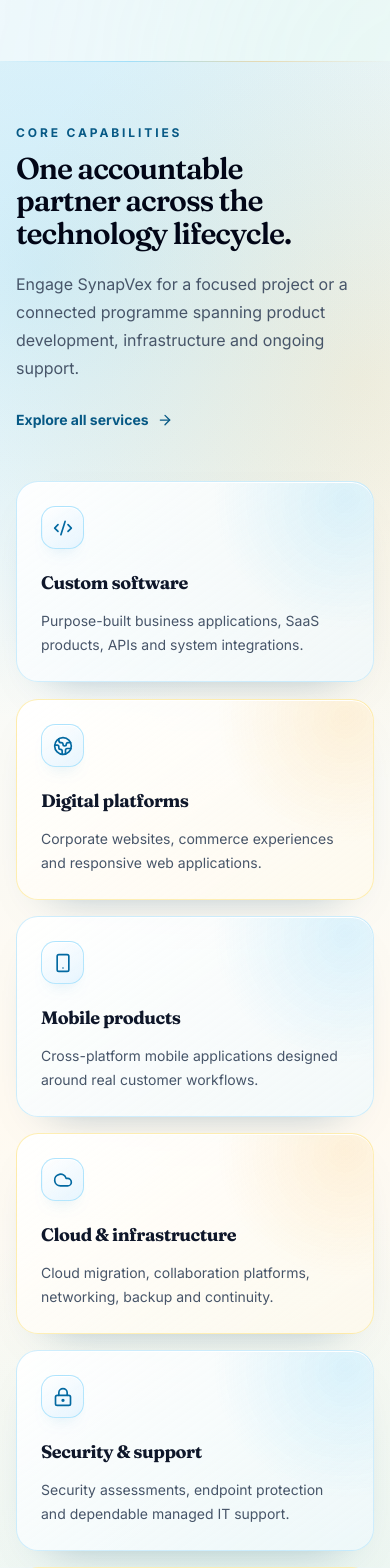
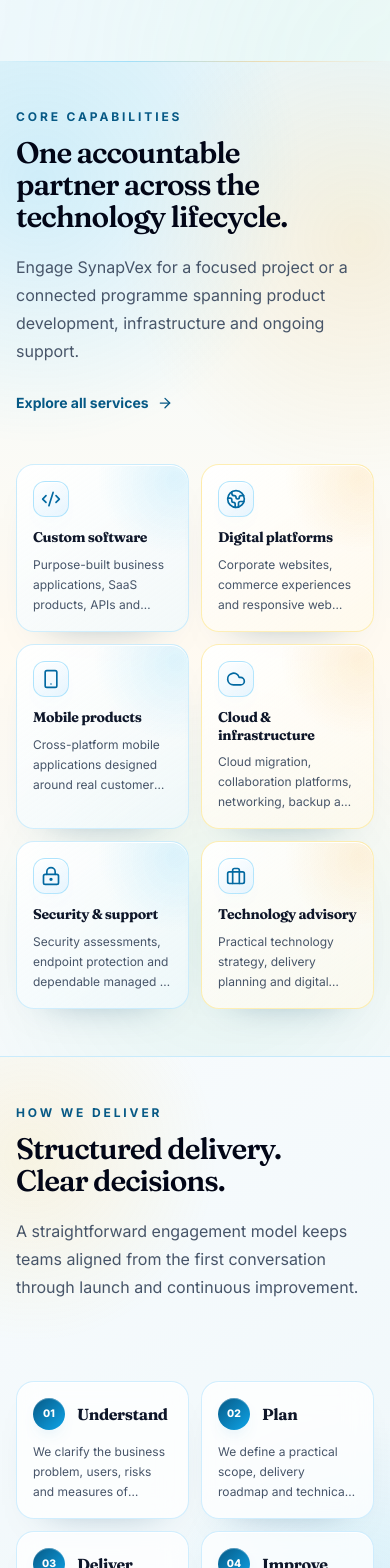
Before and after one commit to ArulananthamAnujan/Synapvex, a React (Vite) app: page / in a window 390 px wide. Shown: the part 1200-2768 px from the top of the page. Built offline with nearby package versions, Linux system fonts and the light colour scheme; no server answers; the database is empty.

Commit message:
style: shorten mobile homepage scrolling distance

```diff
--- a/src/index.css
+++ b/src/index.css
@@ -615,3 +615,24 @@
     -webkit-line-clamp:2;
   }
 }
+
+
+/* Shorter real-device homepage rhythm */
+@media (max-width:639px) {
+  .premium-capabilities-section .corporate-heading,
+  .premium-delivery-section .corporate-heading {
+    font-size:1.85rem;
+    line-height:1.08;
+  }
+  .premium-capability-icon {
+    height:2.25rem;
+    width:2.25rem;
+    border-radius:.75rem;
+  }
+  .premium-difference-card {
+    display:block;
+  }
+  .premium-difference-card > div:first-child {
+    margin-bottom:.75rem;
+  }
+}
--- a/src/pages/public/Home.tsx
+++ b/src/pages/public/Home.tsx
@@ -123,7 +123,7 @@ export default function Home() {
           </div>
         </section>
 
-        <section className="premium-capabilities-section relative py-16 sm:py-24">
+        <section className="premium-capabilities-section relative py-12 sm:py-20">
           <div className="mx-auto grid max-w-7xl gap-12 px-4 sm:px-6 lg:grid-cols-[0.72fr_1.28fr] lg:items-start lg:gap-16 lg:px-8">
             <Reveal className="max-w-3xl lg:sticky lg:top-32">
               <p className="corporate-eyebrow">Core capabilities</p>
@@ -136,12 +136,12 @@ export default function Home() {
               </Link>
             </Reveal>
 
-            <div className="grid gap-4 sm:grid-cols-2">
+            <div className="grid grid-cols-2 gap-3 sm:gap-4">
               {CAPABILITIES.map((capability, index) => (
-                <Reveal key={capability.title} delay={(index % 3) * 60} className="premium-capability-card rounded-[22px] p-6 sm:p-7">
+                <Reveal key={capability.title} delay={(index % 3) * 60} className="premium-capability-card rounded-[18px] p-4 sm:rounded-[22px] sm:p-7">
                   <div className="premium-capability-icon"><capability.icon className="h-5 w-5" /></div>
-                  <h3 className="mt-5 text-lg font-bold text-slate-900">{capability.title}</h3>
-                  <p className="mt-3 text-sm leading-6 text-slate-600">{capability.description}</p>
+                  <h3 className="mt-3 text-sm font-bold leading-tight text-slate-900 sm:mt-5 sm:text-lg">{capability.title}</h3>
+                  <p className="mt-2 line-clamp-3 text-xs leading-5 text-slate-600 sm:mt-3 sm:text-sm sm:leading-6">{capability.description}</p>
                 </Reveal>
               ))}
             </div>
@@ -149,7 +149,7 @@ export default function Home() {
           </div>
         </section>
 
-        <section className="premium-delivery-section border-y border-sky-100/70 py-16 sm:py-24">
+        <section className="premium-delivery-section border-y border-sky-100/70 py-12 sm:py-20">
           <div className="mx-auto max-w-7xl px-4 sm:px-6 lg:px-8">
             <div className="grid gap-20 lg:grid-cols-[0.72fr_1.28fr]">
               <Reveal>
@@ -160,11 +160,11 @@ export default function Home() {
                 </p>
               </Reveal>
 
-              <div className="grid gap-3 sm:grid-cols-2">
+              <div className="grid grid-cols-2 gap-3">
                 {DELIVERY_STEPS.map((step, index) => (
-                  <Reveal key={step.number} delay={index * 60} className="premium-delivery-step rounded-[20px] p-5 sm:p-6">
+                  <Reveal key={step.number} delay={index * 60} className="premium-delivery-step rounded-[18px] p-4 sm:rounded-[20px] sm:p-6">
                     <div className="flex items-center gap-3"><span className="premium-step-number">{step.number}</span><h3 className="text-base font-bold text-slate-900">{step.title}</h3></div>
-                    <p className="mt-4 text-sm leading-6 text-slate-600">{step.description}</p>
+                    <p className="mt-3 line-clamp-3 text-xs leading-5 text-slate-600 sm:mt-4 sm:text-sm sm:leading-6">{step.description}</p>
                   </Reveal>
                 ))}
               </div>
@@ -172,16 +172,16 @@ export default function Home() {
           </div>
         </section>
 
-        <section className="bg-white py-16 sm:py-24">
+        <section className="bg-white py-12 sm:py-20">
           <div className="mx-auto grid max-w-7xl gap-12 px-4 sm:px-6 lg:grid-cols-[0.72fr_1.28fr] lg:items-start lg:gap-16 lg:px-8">
             <Reveal className="max-w-3xl">
               <p className="corporate-eyebrow">Why SynapVex</p>
               <h2 className="corporate-heading mt-3">Technical depth with a business point of view.</h2>
             </Reveal>
 
-            <div className="grid gap-4 sm:grid-cols-2">
+            <div className="grid grid-cols-2 gap-3 sm:gap-4">
               {DIFFERENTIATORS.map((item, index) => (
-                <Reveal key={item.title} delay={(index % 2) * 70} className="premium-difference-card rounded-[22px] p-5 sm:p-6">
+                <Reveal key={item.title} delay={(index % 2) * 70} className="premium-difference-card rounded-[18px] p-4 sm:rounded-[22px] sm:p-6">
                   <div className="flex h-11 w-11 shrink-0 items-center justify-center bg-sky-50 text-sky-700">
                     <item.icon className="h-5 w-5" />
                   </div>
```
